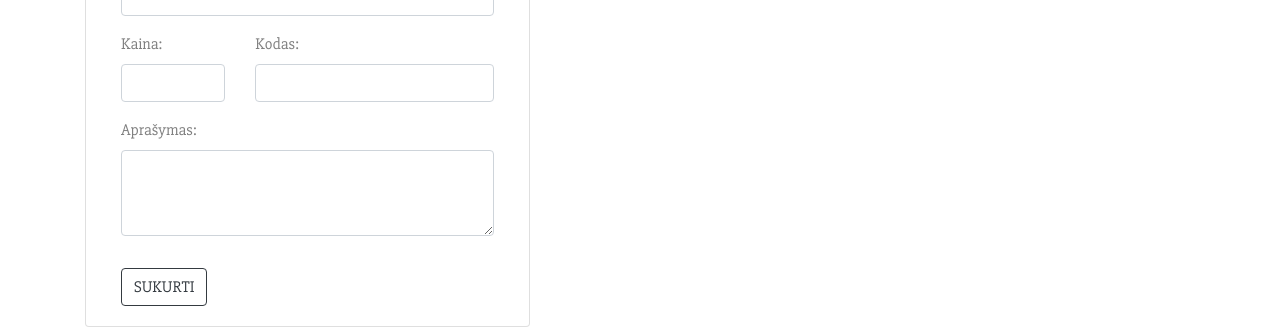
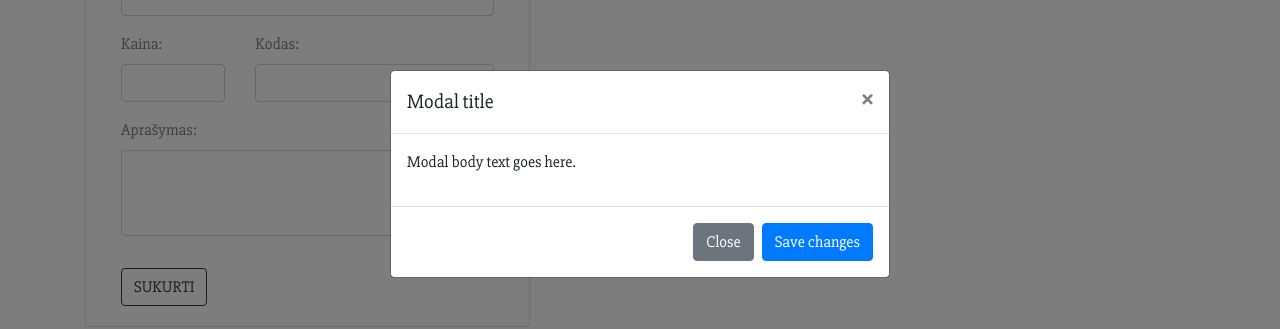
Before and after one commit to GiedreSavickiene/my-app, a React (Create React App) app in the folder shop/: page /admin in a window 1280 px wide. Shown: the part 226-555 px from the top of the page. Built offline with nearby package versions, Linux system fonts and the light colour scheme; no server answers.

Commit message:
Delete and Modal Start

```diff
--- a/shop/src/Components/back/Back.jsx
+++ b/shop/src/Components/back/Back.jsx
@@ -8,6 +8,7 @@ import { useEffect } from 'react';
 import axios from 'axios'
 import ProductCreate from './ProductCreate';
 import Message from './Message';
+import ProductEdit from './ProductEdit';
 
 function Back() {
 
@@ -16,6 +17,8 @@ function Back() {
     const [message, setMessage] = useState({show: false});
 
     const [createProductData, setCreateProductData] = useState(null);
+    const [deleteProductData, setDeleteProductData] = useState(null);
+
 
     useEffect(() => {
         axios.get('http://localhost:3003/admin/products')
@@ -30,6 +33,14 @@ function Back() {
 
     }, [createProductData]);
 
+    useEffect(() => {
+        if(deleteProductData === null) return;
+        axios.delete('http://localhost:3003/admin/products/', deleteProductData.id)
+        .then(res =>setLastProductUpdate(Date.now()))
+        showMessage('success', 'Produktas sekmingai istrintas')
+
+    }, [deleteProductData]);
+
     const showMessage = (type, text) => {
       setMessage({
         type,
@@ -40,7 +51,7 @@ function Back() {
     }
 
   return (
-    <BackContext.Provider value={{products, setCreateProductData, message}}>
+    <BackContext.Provider value={{products, setCreateProductData, message,setDeleteProductData}}>
         <div className="container">
             <div className="row">
                      <NavBAr></NavBAr>
@@ -50,6 +61,7 @@ function Back() {
             </div>
         </div>
         <Message></Message>
+        <ProductEdit></ProductEdit>
 
     </BackContext.Provider>
   );
--- /dev/null
+++ b/shop/src/Components/back/ProductEdit.jsx
@@ -0,0 +1,26 @@
+function ProductEdit(){
+    return(
+        <div className="modal">
+            <div className="modal-dialog modal-dialog-centered">
+                <div className="modal-content">
+                    <div className="modal-header">
+                        <h5 className="modal-title">Modal title</h5>
+                        <button type="button" className="close">
+                            <span aria-hidden="true">&times;</span>
+                        </button>
+                    </div>
+                    <div className="modal-body">
+                        <p>Modal body text goes here.</p>
+                    </div>
+                    <div className="modal-footer">
+                        <button type="button" className="btn btn-secondary">Close</button>
+                        <button type="button" className="btn btn-primary">Save changes</button>
+                    </div>
+                </div>
+            </div>
+        </div>
+
+    )
+}
+
+export default ProductEdit;
--- a/shop/src/Components/back/ProductLine.jsx
+++ b/shop/src/Components/back/ProductLine.jsx
@@ -1,5 +1,10 @@
+import { useContext } from "react";
+import BackContext from "../../Contexts/BackContext";
+
 function ProductLine({product}){
-    console.log(product)
+
+
+    const {setDeleteProductData} = useContext(BackContext)
 
     return(
         <li className="list-group-item">
@@ -24,7 +29,7 @@ function ProductLine({product}){
             </div>
             <div className="product-line_buttons">
                 <button type="button" className="btn btn-success mr-2" >Redaguoti</button>
-                <button type="button" className="btn btn-danger">Trinti</button>
+                <button type="button" className="btn btn-danger" onClick={() => setDeleteProductData(product) }>Trinti</button>
             </div>
          </div>
 
--- a/shop/src/back.scss
+++ b/shop/src/back.scss
@@ -20,6 +20,13 @@ h2{
         min-width: 400px;
     }
 }
+
+.modal {
+    display: block;
+    background-color: rgba(0, 0, 0, 0.511);
+}
+
+
 
 .loader-bin{
     display: flex;
```
Also changed, not shown: 1 other file (tests, documents, lock files or other folders).
